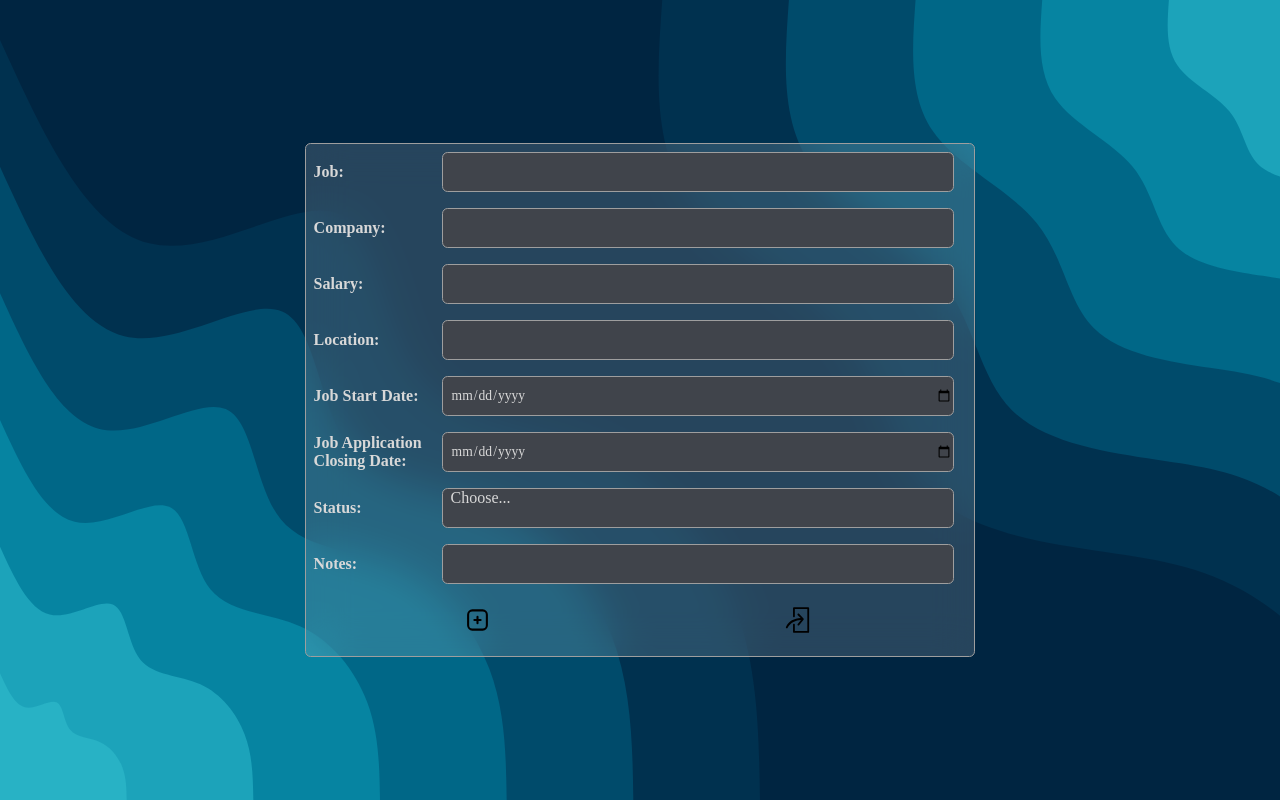
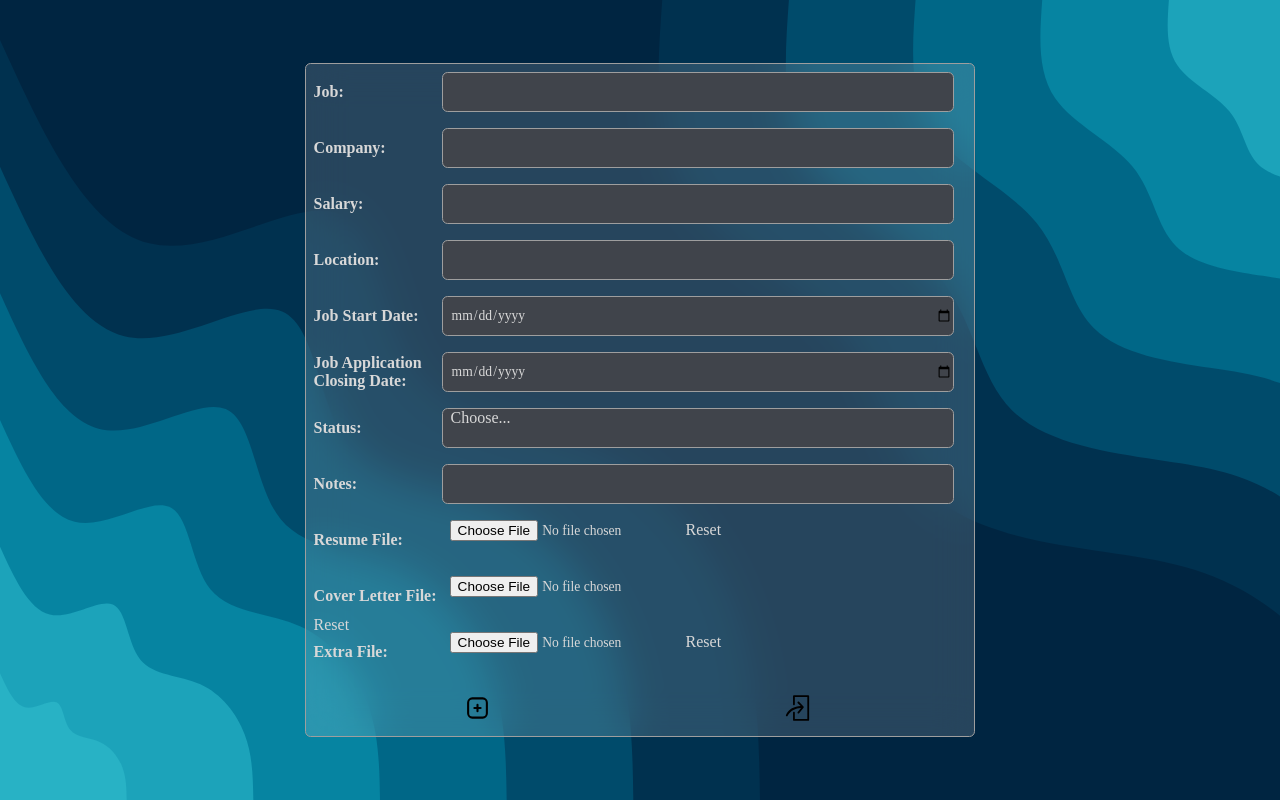
Before and after one commit to karthik-vig/job-application-tracker, a Flask app: page /addJobInfo in a window 1280 px wide. Run offline with Flask 2, Linux system fonts and the light colour scheme.

Commit message:
added fields to upload resume, cover letter and extra file in addJobInfo html file with some css formatting. Added the ability to get the filename and the file data in app.py

```diff
--- a/flaskr/app.py
+++ b/flaskr/app.py
@@ -96,7 +96,13 @@ def getAddJobInfo():
                 'jobStartDate': request.form['jobStartDate'],
                 'jobApplicationClosingDate': request.form['jobApplicationClosingDate'],
                 'applicationStatus': request.form['applicationStatus'],
-                'notes': request.form['notes']
+                'notes': request.form['notes'],
+                'resumeFile': {'name': request.files['resumeFile'].filename,
+                               'data': request.files['resumeFile'].read()},
+                'coverLetterFile': {'name': request.files['coverLetterFile'].filename,
+                                    'data': request.files['coverLetterFile'].read()},
+                'extraFile': {'name': request.files['extraFile'].filename,
+                              'data': request.files['extraFile'].read()}
                 }
     return jobInfo
 
--- a/flaskr/static/css/addJobInfoStyle.css
+++ b/flaskr/static/css/addJobInfoStyle.css
@@ -56,10 +56,31 @@
     grid-row-end: row9;
 }
 
+.resumeFileInputItem {
+    grid-column-start: col1;
+    grid-column-end: endCol;
+    grid-row-start: row9;
+    grid-row-end: row10;
+}
+
+.coverLetterFileInputItem {
+    grid-column-start: col1;
+    grid-column-end: endCol;
+    grid-row-start: row10;
+    grid-row-end: row11;
+}
+
+.extraFileInputItem {
+    grid-column-start: col1;
+    grid-column-end: endCol;
+    grid-row-start: row11;
+    grid-row-end: row12;
+}
+
 .newJobInfoSubmitInputItem {
     grid-column-start: col1;
     grid-column-end: col2;
-    grid-row-start: row9;
+    grid-row-start: row12;
     grid-row-end: endRow;
     justify-self: center;
     align-self: center;
@@ -68,7 +89,7 @@
 .cancelSubmitInputItem {
     grid-column-start: col2;
     grid-column-end: endCol;
-    grid-row-start: row9;
+    grid-row-start: row12;
     grid-row-end: endRow;
     justify-self: center;
     align-self: center;
@@ -77,9 +98,9 @@
 .formContainer{
     display: grid;
     grid-template-columns: [col1] 25vw [col2] 25vw [endCol];
-    grid-template-rows: [row1] 5vh [row2] 5vh [row3] 5vh [row4] 5vh [row5] 5vh [row6] 5vh [row7] 5vh [row8] 5vh [row9] 5vh [endRow];
+    grid-template-rows: [row1] 5vh [row2] 5vh [row3] 5vh [row4] 5vh [row5] 5vh [row6] 5vh [row7] 5vh [row8] 5vh [row9] 5vh [row10] 5vh [row11] 5vh [row12] 5vh [endRow];
     row-gap: 2vh;
-    height: 62vh;
+    height: 82vh;
     width: 51vw;
     padding: 1vh;
 }
--- a/flaskr/templates/addJobInfo.html
+++ b/flaskr/templates/addJobInfo.html
@@ -8,7 +8,7 @@
         <link rel="stylesheet" href="{{url_for('static', filename='css/addJobInfoStyle.css')}}">
     </head>
     <body class="pageContainer bodyBGImage">
-        <form action="redirectAddJobInfo" method="post" class="commonBorder formContainer pageItem frostGlass">
+        <form action="redirectAddJobInfo" method="post" enctype="multipart/form-data" class="commonBorder formContainer pageItem frostGlass">
             <fieldset class="jobInputItem fieldsetContainer">
                 <label class="fieldsetLabelItem">Job:</label>
                 <input type="text" name="job" class="commonBorder fieldsetInputItem inputBGColor">
@@ -47,8 +47,28 @@
                 <label class="fieldsetLabelItem">Notes:</label>
                 <input type="text" name="notes" maxlength="10000" class="commonBorder fieldsetInputItem inputBGColor">
             </fieldset>
+            <fieldset class="resumeFileInputItem fieldsetContainer">
+                <label class="fieldsetLabelItem">Resume File:</label>
+                <section class="fieldsetInputItem">
+                    <input type="file" name="resumeFile" id="resumeFile">
+                    <button onclick="document.getElementById('resumeFile').value = ''; return false;">Reset</button>
+                </section>
+            </fieldset>
+            <fieldset class="coverLetterFileInputItem fieldsetContainer">
+                <label class="fieldsetLabelItem">Cover Letter File:</label>
+                <!--<section class="fieldsetInputItem">-->
+                    <input type="file" name="coverLetterFile" id="coverLetterFile">
+                    <button onclick="document.getElementById('coverLetterFile').value = ''; return false;">Reset</button>
+                <!--</section>-->
+            </fieldset>
+            <fieldset class="extraFileInputItem fieldsetContainer">
+                <label class="fieldsetLabelItem">Extra File:</label>
+                <section class="fieldsetInputItem">
+                    <input type="file" name="extraFile" id="extraFile">
+                    <button onclick="document.getElementById('extraFile').value = ''; return false;">Reset</button>
+            </fieldset>
             <input type="image"  src="{{url_for('static', filename='icons/add.svg')}}" name="newJobInfoSubmit" class="buttonDim newJobInfoSubmitInputItem">
-            <input type="image" src="{{url_for('static', filename='icons/goBack.svg')}}" name="cancelSubmit" value="temp cancel" formaction="/redirect" class="buttonDim cancelSubmitInputItem">
+            <input type="image" src="{{url_for('static', filename='icons/goBack.svg')}}" name="cancelSubmit" formaction="/redirect" class="buttonDim cancelSubmitInputItem">
         </form>
     </body>
 </html>
```
